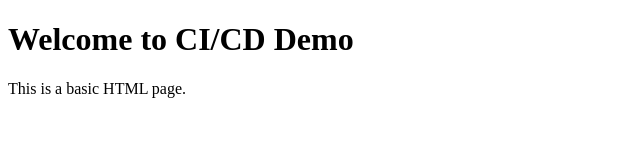
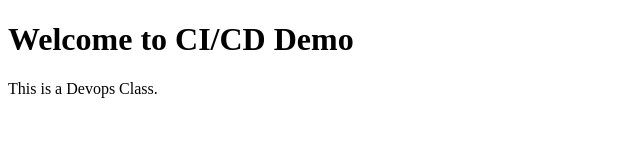
Before and after one commit to VijethSKulal/cicd-github-362, a plain HTML site: page index.html in a window 1280 px wide. Shown: the full height of the page, 0-640 px from the left. Drawn offline with Linux system fonts and the light colour scheme.

```diff
--- a/index.html
+++ b/index.html
@@ -8,7 +8,7 @@
 <body>
 
     <h1>Welcome to CI/CD Demo</h1>
-    <p>This is a basic HTML page.</p>
+    <p>This is a Devops Class.</p>
 
 
 
```
Also changed, not shown: 1 other file.
